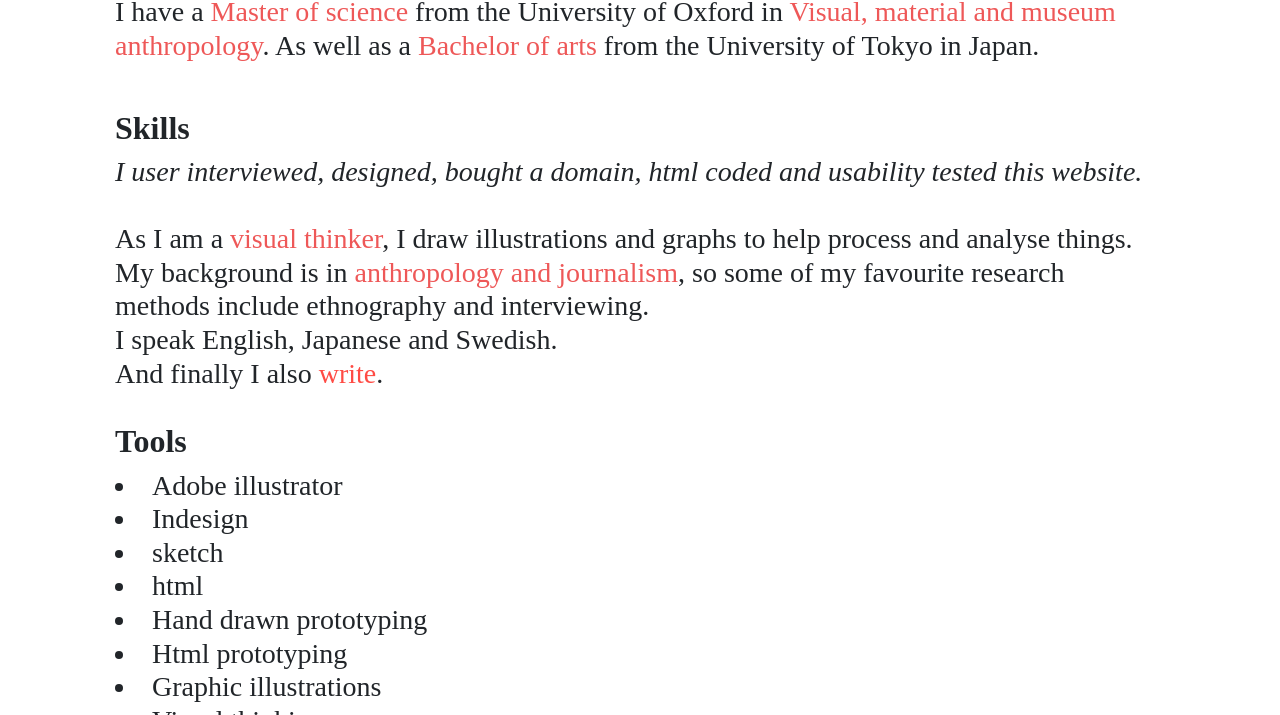
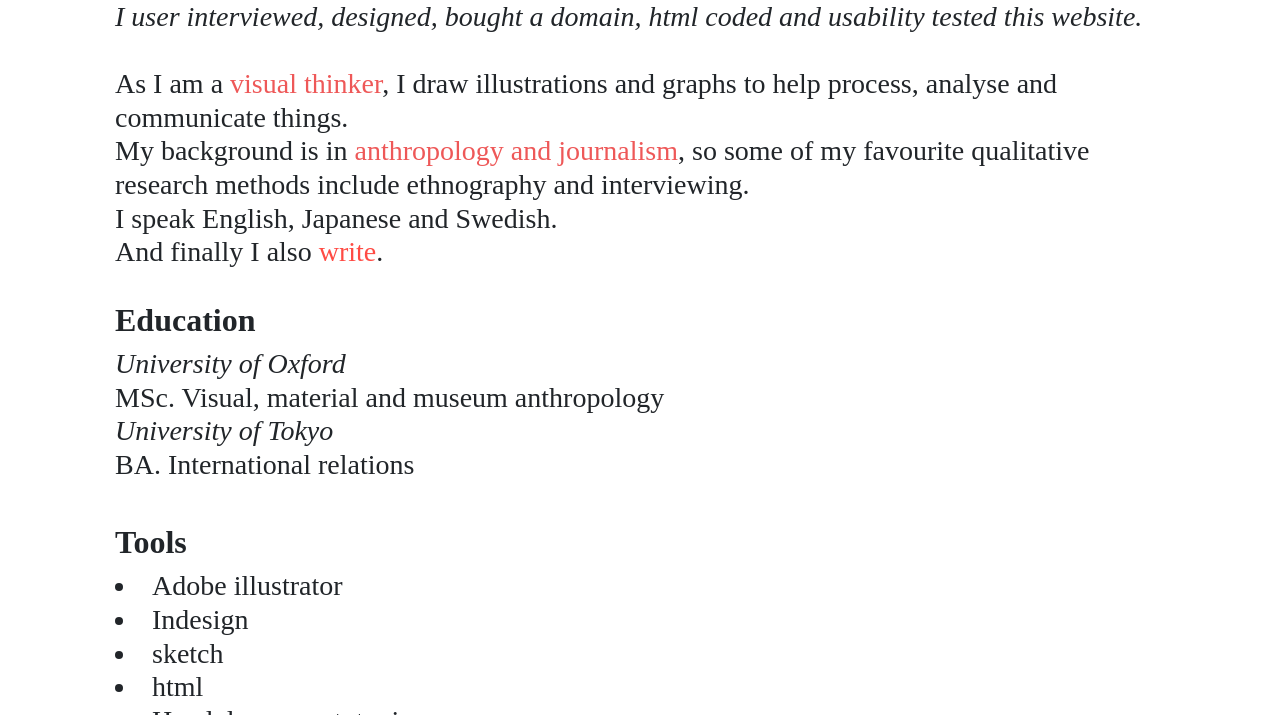
Before and after one commit to misakihata/website, a plain HTML site: page about.html in a window 1280 px wide. Shown: the part 639-1354 px from the top of the page. Drawn offline with nearby package versions, Linux system fonts and the light colour scheme; files that its build step writes are made by us from their sources.

Commit message:
Add files via upload

```diff
--- a/about.html
+++ b/about.html
@@ -87,17 +87,8 @@
 
                   Prior to that, I worked as a <a style="color:rgb(238, 88, 88)";>TV news producer</a> reporting on european current affairs for TV Asahi, a Japanese national broadcaster. I started taking <a style="color:rgb(238, 88, 88)";>illustration commisions</a> from the start of 2020, but have been drawing all my life. <br>
 
-                  I am from <a style="color:rgb(238, 88, 88)";>Japan,</a> but have also lived in <a style="color:rgb(238, 88, 88)";>England, Denmark</a> and <a style="color:rgb(238, 88, 88)";>Hongkong</a>. <br>
                   </h3>
                   <br>
-
-                  <h2 style="font-family:Avenir Next;">
-                    <b>Education</b><br>
-                    <h3 style="font-family:Avenir Next;">
-                      I have a  <a style="color:rgb(238, 88, 88)";>Master of science</a> from
-                   the University of Oxford in      <a style="color:rgb(238, 88, 88)";>
-                      Visual, material and museum anthropology</a>. As well as a  <a style="color:rgb(238, 88, 88)";>Bachelor of arts</a> from the University of Tokyo in Japan.
-                       <br>
 
 
                   <h2 style="font-family:Avenir Next;"><br>
@@ -106,14 +97,29 @@
                     <i>I user interviewed, designed, bought a domain, html coded and usability tested this website.</i>
                     <br><br>
 
-As I am a  <a style="color:rgb(238, 88, 88)";>visual thinker</a>, I draw illustrations and graphs to help process and analyse things.<br>
-My background is in  <a style="color:rgb(238, 88, 88)";> anthropology and journalism</a>, so some of my favourite research methods include ethnography and interviewing.
+As I am a  <a style="color:rgb(238, 88, 88)";>visual thinker</a>, I draw illustrations and graphs to help process, analyse and communicate things.<br>
+My background is in  <a style="color:rgb(238, 88, 88)";> anthropology and journalism</a>, so some of my favourite qualitative research methods include ethnography and interviewing.
                   <br>  I speak English, Japanese and Swedish.
 
                   <br>
                   And finally I also <a href="writing.html">write</a>.<br>
                   </h3>
                   <br>
+
+                  <h2 style="font-family:Avenir Next;">
+                    <b>Education</b><br>
+                    <h3 style="font-family:Avenir Next;">
+                   <i> University of Oxford</i> <br>
+
+
+
+                 <a style="color:rgb(238, 88, 88)";></a>
+                     MSc.  Visual, material and museum anthropology</a>
+
+                      <br>
+                      <i>University of Tokyo</i><br>
+                      BA. International relations
+                      <br><br>
 
                   <h2 style="font-family:Avenir Next;">
                     <b>Tools</b><br>
```
